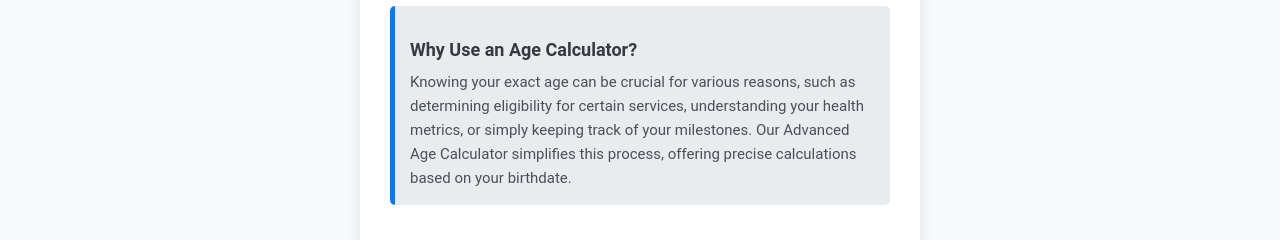
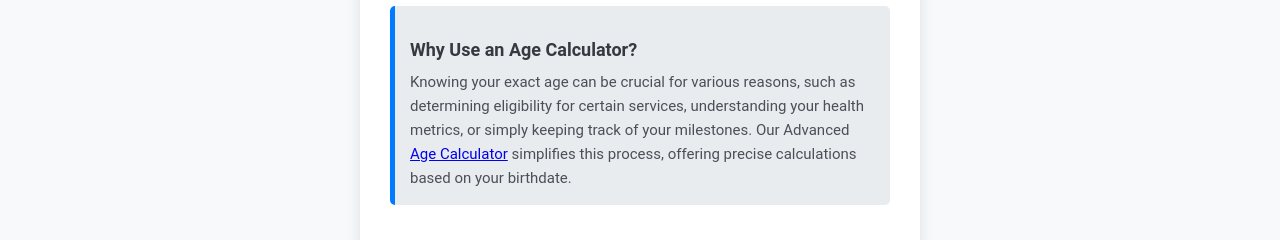
Before and after one commit to AgeCalculatorOnline/agecalculator, a plain HTML site: page index.html in a window 1280 px wide. Shown: the part 476-716 px from the top of the page. Drawn offline with Linux system fonts and the light colour scheme.

Commit message:
Update index.html

```diff
--- a/index.html
+++ b/index.html
@@ -133,7 +133,7 @@
 
     <div class="info-box">
         <h3>Why Use an Age Calculator?</h3>
-        <p>Knowing your exact age can be crucial for various reasons, such as determining eligibility for certain services, understanding your health metrics, or simply keeping track of your milestones. Our Advanced Age Calculator simplifies this process, offering precise calculations based on your birthdate.</p>
+        <p>Knowing your exact age can be crucial for various reasons, such as determining eligibility for certain services, understanding your health metrics, or simply keeping track of your milestones. Our Advanced <a href="https://agecalculatoronline.org/age-calculator">Age Calculator</a> simplifies this process, offering precise calculations based on your birthdate.</p>
     </div>
 </div>
 
```
